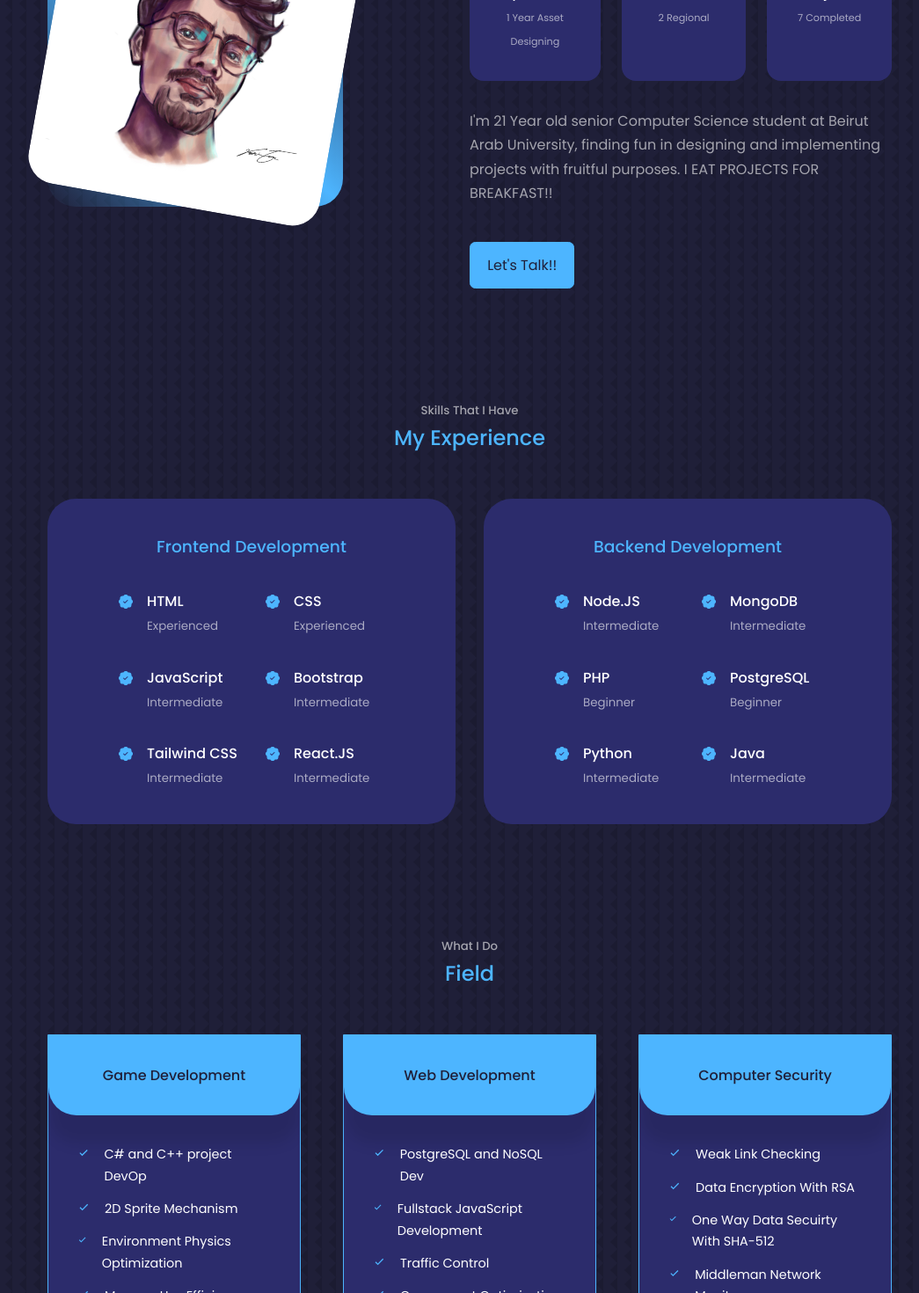
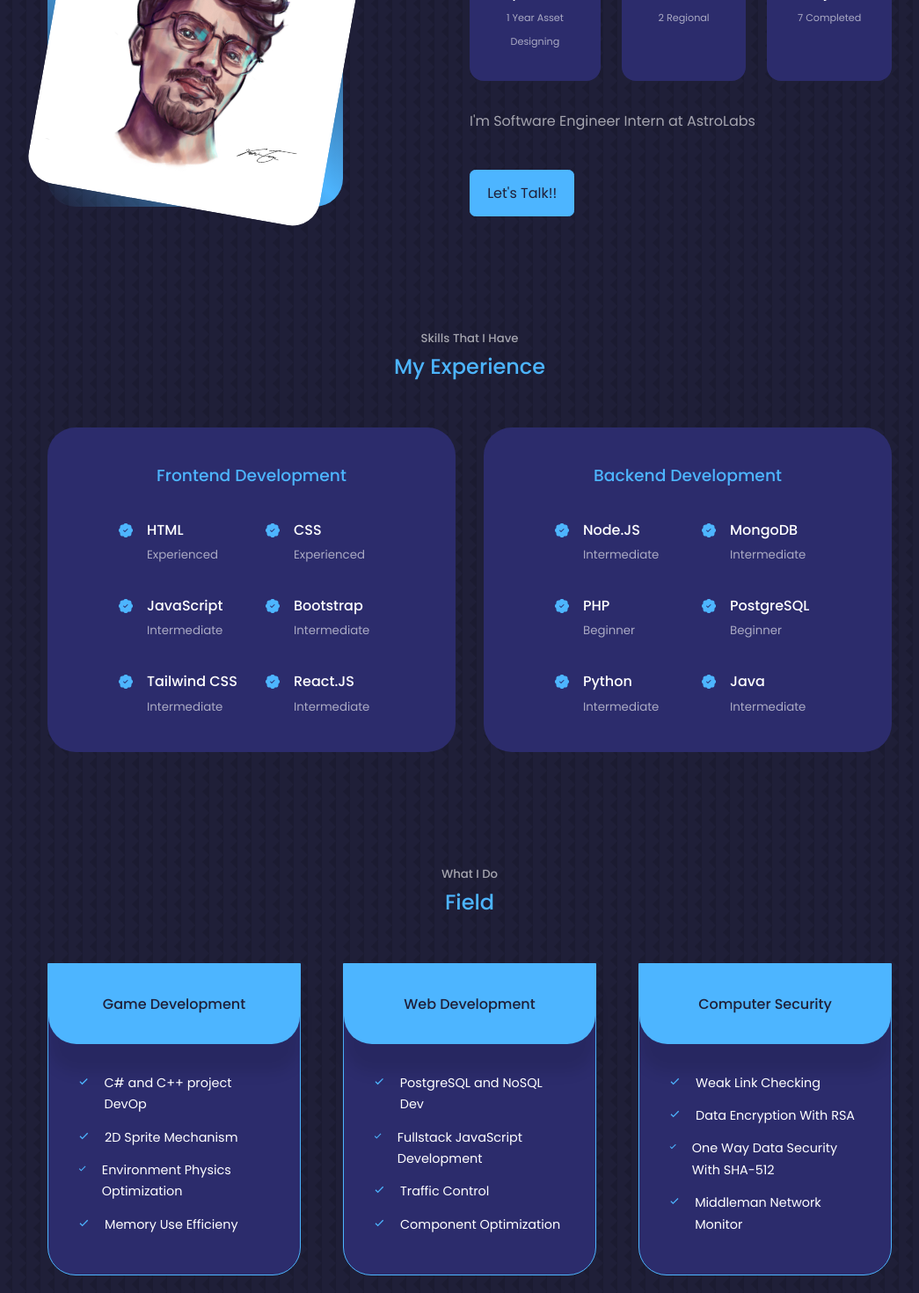
Before and after one commit to TshiSelle/portfolio, a React (Create React App) app: page / in a window 1280 px wide. Shown: the part 980-2450 px from the top of the page at 88% size, without its empty margins (106-1151 px from the left). Built offline with nearby package versions, Linux system fonts and the light colour scheme.

Commit message:
Text Edits

```diff
--- a/src/components/about/About.jsx
+++ b/src/components/about/About.jsx
@@ -38,9 +38,7 @@ const About = () => {
             </article>
           </div>
           <p>
-            I'm 21 Year old senior Computer Science student at Beirut Arab
-            University, finding fun in designing and implementing projects with
-            fruitful purposes. I EAT PROJECTS FOR BREAKFAST!!
+           I'm Software Engineer Intern at AstroLabs
           </p>
           <a href='#contact' className='btn btn-primary'>
             Let's Talk!!
--- a/src/components/field/Field.jsx
+++ b/src/components/field/Field.jsx
@@ -72,7 +72,7 @@ const Field = () => {
             </li>
             <li>
               <BiCheck className='service__list-icon' />
-              <p>One Way Data Secuirty With SHA-512</p>
+              <p>One Way Data Security With SHA-512</p>
             </li>
             <li>
               <BiCheck className='service__list-icon' />
```
